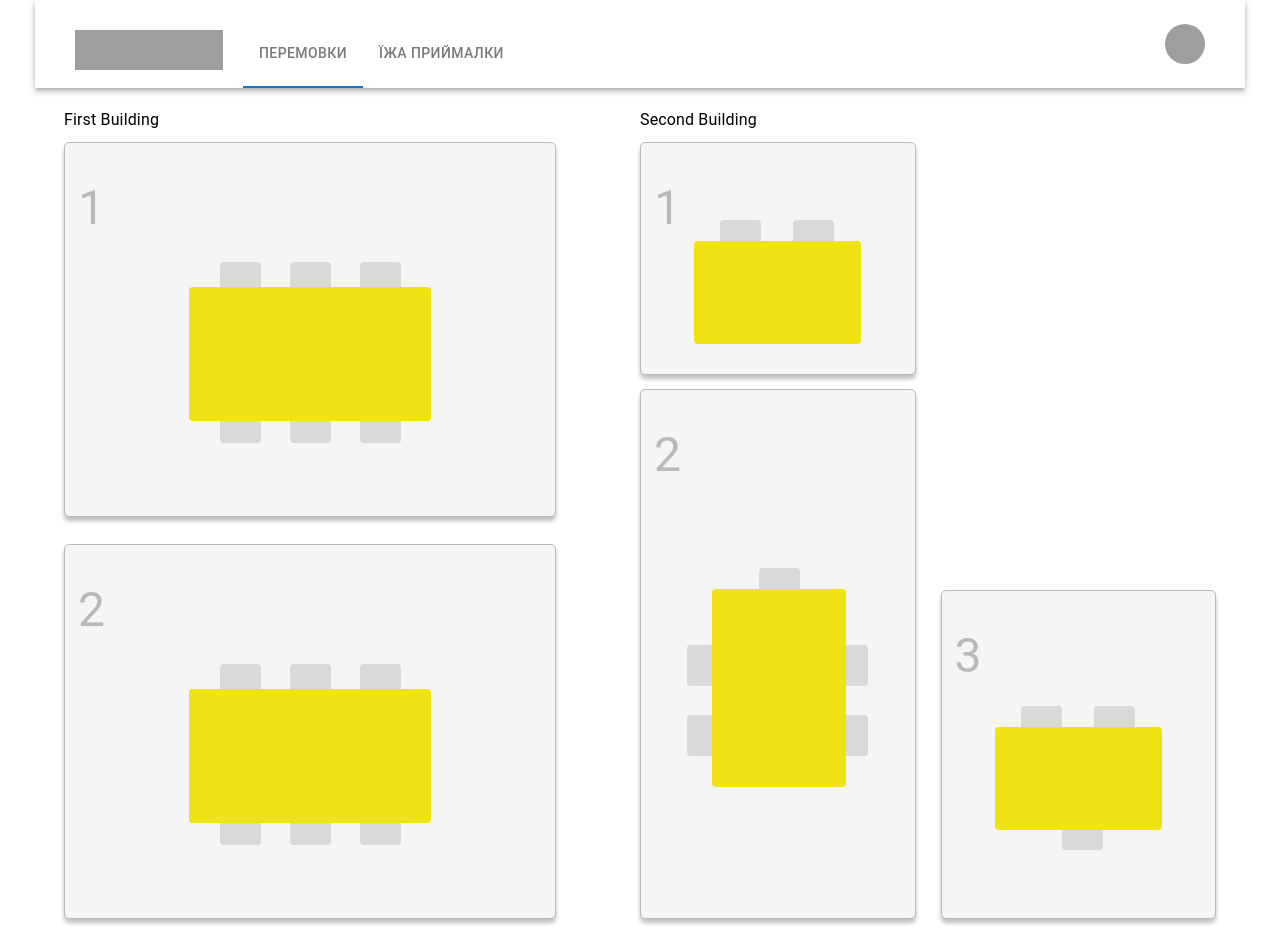
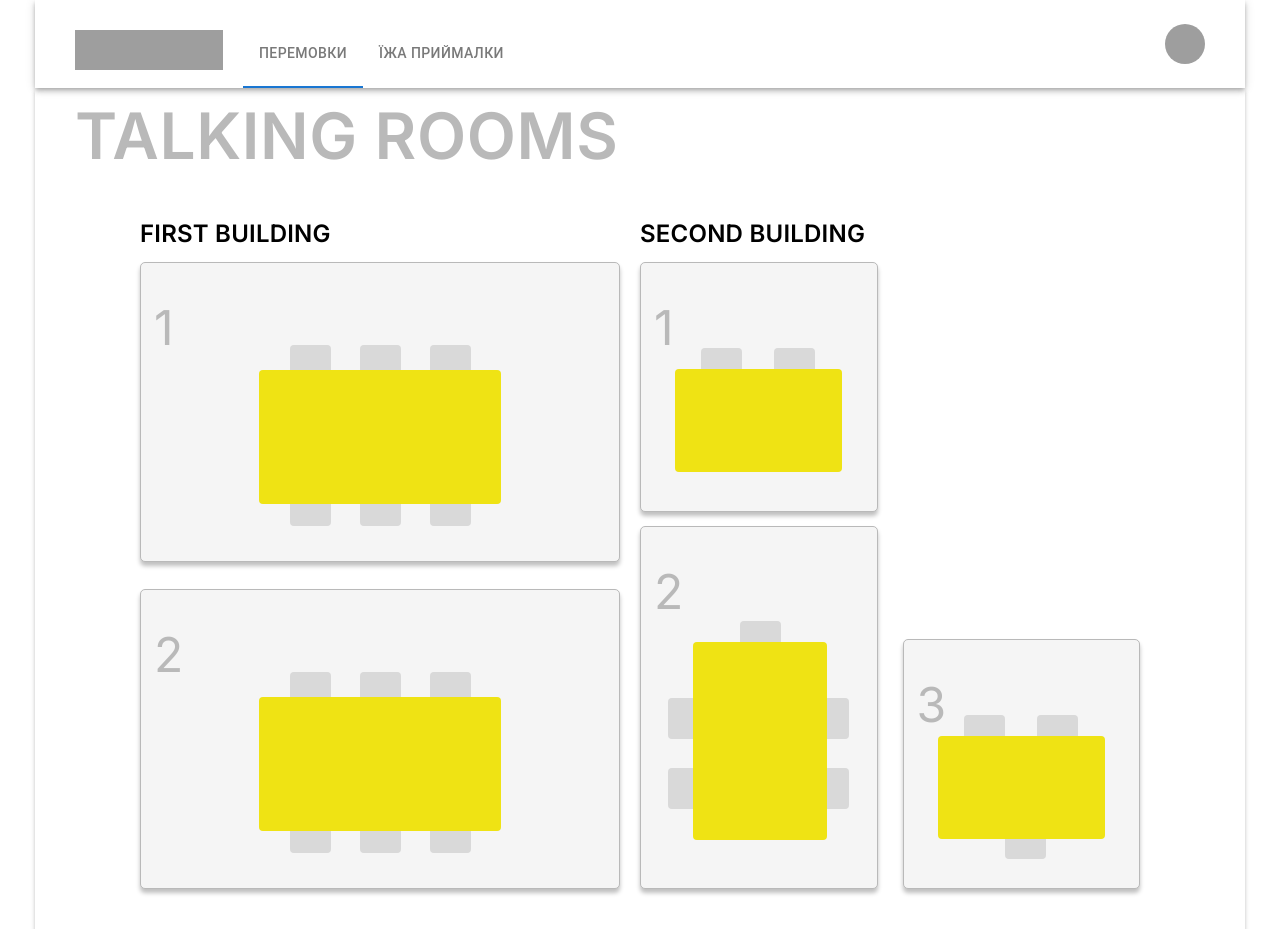
Before and after one commit to Andriykooo/banda-booking, a Next.js app: page /rooms in a window 1280 px wide. Built offline with nearby package versions, Linux system fonts and the light colour scheme; grey boxes are pictures that could not be loaded.

Commit message:
reworked styles

```diff
--- a/pages/rooms/index.jsx
+++ b/pages/rooms/index.jsx
@@ -1,5 +1,4 @@
 import { Box, Typography } from '@mui/material';
-import { Container } from '@mui/system';
 import * as React from 'react';
 
 const Room = ({ children, number, icon }) => {
@@ -20,7 +19,7 @@ const Room = ({ children, number, icon }) => {
       <Typography
         variant='h3'
         component='h3'
-        sx={{ color: '#b9b9b9', top: '37px', left: '13px', position: 'absolute' }}
+        sx={{ fontFamily: 'Inter', color: '#b9b9b9', top: '37px', left: '13px', position: 'absolute' }}
       >
         {number}
       </Typography>
@@ -29,19 +28,48 @@ const Room = ({ children, number, icon }) => {
   );
 };
 
+const Subtitle = ({ children }) => {
+  return (
+    <Typography
+      sx={{
+        fontFamily: 'Inter',
+        fontWeight: 600,
+        fontSize: '24px',
+      }}
+    >
+      {children}
+    </Typography>
+  );
+};
+
 const Rooms = () => {
   return (
-    <Container sx={{margin: '20px auto'}}>
+    <>
+      <Typography
+        sx={{
+          fontFamily: 'Inter',
+          fontStyle: 'normal',
+          fontWeight: '600',
+          fontSize: '64px',
+          lineHeight: '16px',
+          color: '#B9B9B9',
+        }}
+        gutterBottom
+        component='div'
+      >
+        TALKING ROOMS
+      </Typography>
+      <Box sx={{margin: '0 auto'}}>
         <Box sx={{ margin: '10px 0', display: 'grid', gridTemplateColumns: 'repeat(2, 1fr)' }}>
-        <Typography>First Building</Typography>
-        <Typography>Second Building</Typography>
+          <Subtitle>FIRST BUILDING</Subtitle>
+          <Subtitle>SECOND BUILDING</Subtitle>
         </Box>
         <Box sx={{ display: 'grid', gridTemplateColumns: 'repeat(2, 1fr)' }}>
           <Box
             sx={{
               display: 'grid',
-            gridTemplateColumns: 'minmax(20%, 492px)',
-            gridTemplateRows: 'repeat(2, minmax(20%, 375px))',
+              gridTemplateColumns: 'minmax(100px, 480px)',
+              gridTemplateRows: 'repeat(2, minmax(100px, 300px))',
               gap: '27px',
               marginRight: '20px',
             }}
@@ -50,16 +78,17 @@ const Rooms = () => {
             <Room number='2' icon={'/images/room-6.svg'} />
           </Box>
           <Box sx={{ display: 'grid', gridTemplateColumns: 'repeat(2, 1fr)', gap: '25px' }}>
-          <Box sx={{ display: 'grid', gridTemplateRows: '30%', gap: '14px' }}>
+            <Box sx={{ display: 'grid', gridTemplateRows: '250px 363px', gap: '14px' }}>
               <Room number='1' icon={'/images/room-2.svg'} />
               <Room number='2' icon={'/images/room-5.svg'} />
             </Box>
-          <Box sx={{ display: 'grid', gridTemplateRows: '329px', alignContent: 'end', gap: '10px' }}>
+            <Box sx={{ display: 'grid', gridTemplateRows: '250px', alignContent: 'end', gap: '10px' }}>
               <Room number='3' icon={'/images/room-3.svg'} />
             </Box>
           </Box>
         </Box>
-    </Container>
+      </Box>
+    </>
   );
 };
 
--- a/src/componetns/Layout/Loyout.tsx
+++ b/src/componetns/Layout/Loyout.tsx
@@ -1,10 +1,14 @@
-import Navbar from "../NavBar/NavBar";
+import Navbar from '../NavBar/NavBar';
 
 export default function Layout({ children }) {
-    return (
-        <div>
-            <Navbar />
-            <main>{children}</main>
+  return (
+    <div>
+      <Navbar />
+      <div style={{ padding: '40px', boxShadow: '0 4px 4px rgba(0, 0, 0, 0.25)' }}>
+        <div style={{ display: 'flex', gap: '40px', flexWrap: 'wrap', justifyContent: 'space-between' }}>
+          {children}
         </div>
-    )
+      </div>
+    </div>
+  );
 }
--- a/styles/globals.css
+++ b/styles/globals.css
@@ -25,3 +25,7 @@ a {
     background: white;
   }
 }
+
+.MuiTabs-indicator {
+  background-color: black;
+}
```
Also changed, not shown: pages/kitchen/index.jsx (+25 -45 lines), pages/kitchen/kichen.css (deleted). Lines whose indentation alone changed are shown as unchanged.
